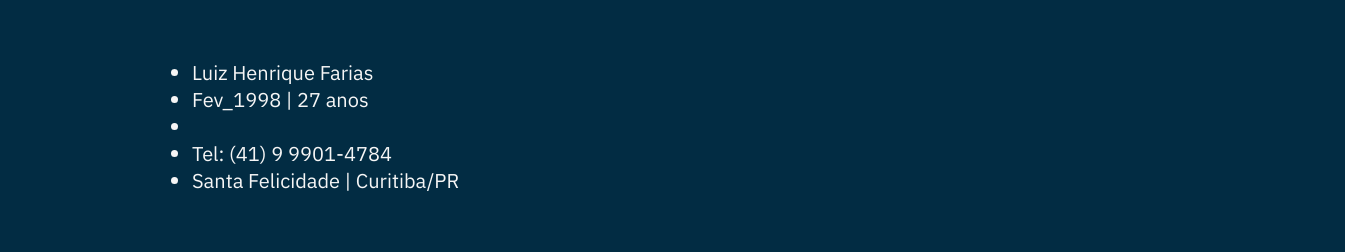
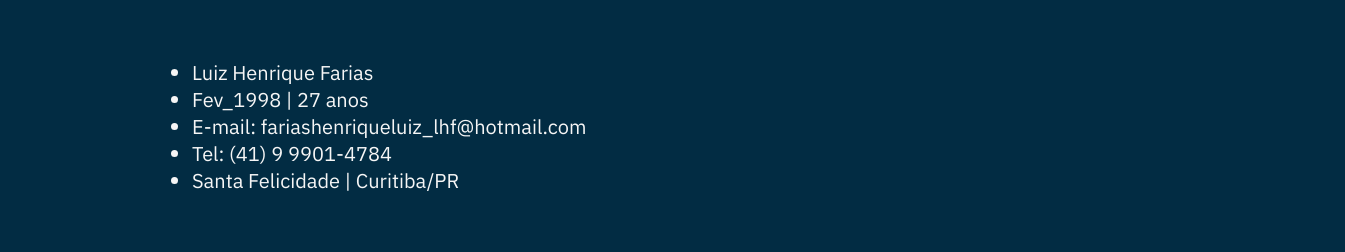
Before and after one commit to luizhfari/portifolio-luiz, a plain HTML site: page curriculum.html in a window 1280 px wide. Shown: the part 185-437 px from the top of the page, 1345 px wide, since content can reach past the window. Drawn offline with Linux system fonts and the light colour scheme; a web font is replaced by a local one.

Commit message:
Update curriculum.html

```diff
--- a/curriculum.html
+++ b/curriculum.html
@@ -26,7 +26,9 @@
             <ul class="apresentacao__conteudo__texto">
                 <li>Luiz Henrique Farias</li>
                 <li>Fev_1998 | 27 anos</li>
-                <li></li>
+                <li>
+                    <span style="white-space: nowrap;">E-mail: fariashenriqueluiz_lhf@hotmail.com</span>
+                </li>
                 <li>Tel: (41) 9 9901-4784</li>
                 <li>Santa Felicidade | Curitiba/PR</li>
             </ul>
```
